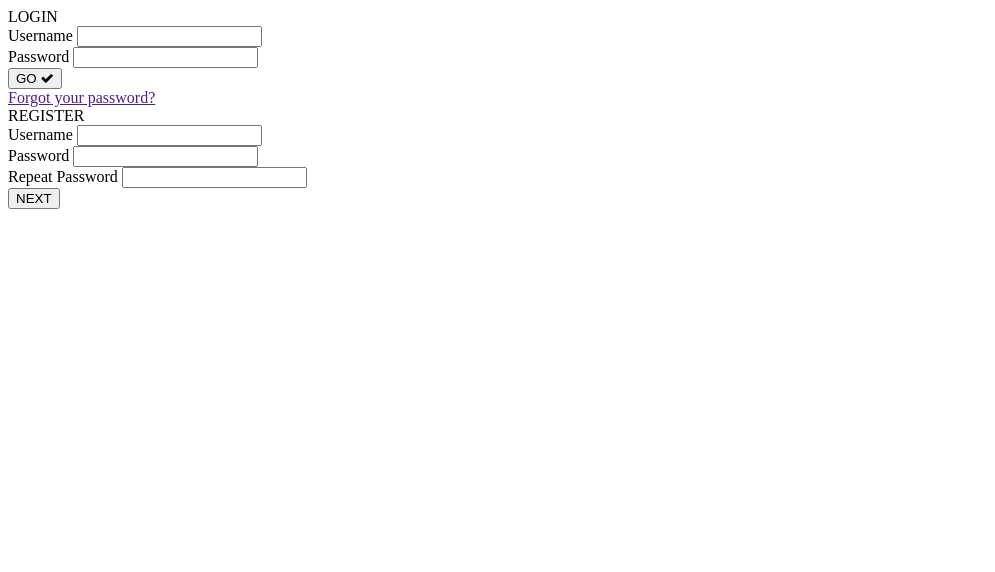
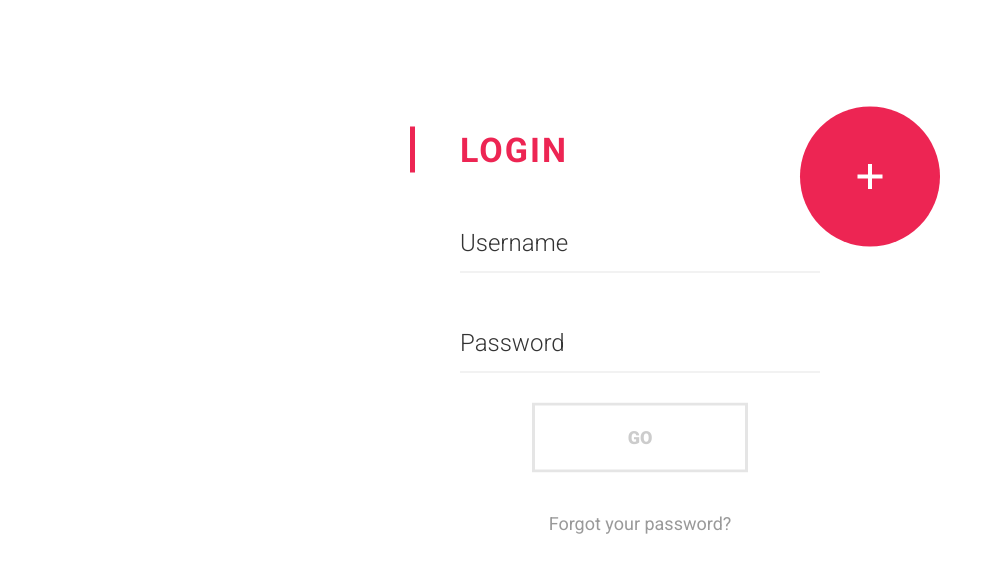
Before and after one commit to SwastikaT/signupInnerve, a plain HTML site: page index.html in a window 1280 px wide. Shown: the whole page, without its empty margins (0-995 px from the left). Drawn offline with nearby package versions, Linux system fonts and the light colour scheme.

Commit message:
Update index.html

```diff
--- a/index.html
+++ b/index.html
@@ -7,7 +7,7 @@
   <meta name="viewport" content="width=device-width, initial-scale=1">
   <link rel='stylesheet' href='http://maxcdn.bootstrapcdn.com/font-awesome/4.3.0/css/font-awesome.min.css'>
   <link rel='stylesheet' href='http://fonts.googleapis.com/css?family=Roboto:400,100,300,500,700,900&amp;subset=latin,latin-ext'>
-  <link rel="stylesheet" href="./style.css">
+  <link rel="stylesheet" href="./main.css">
 </head>
 
 <body>
```
